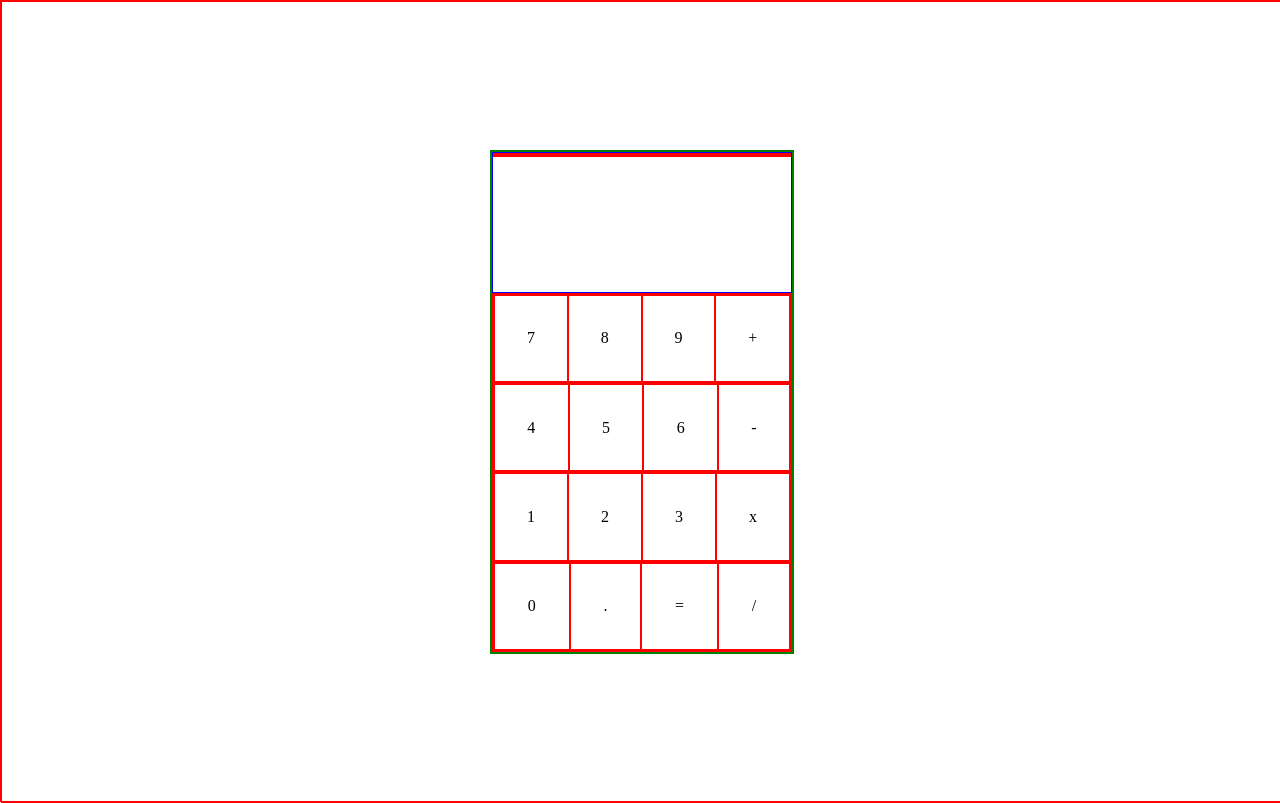
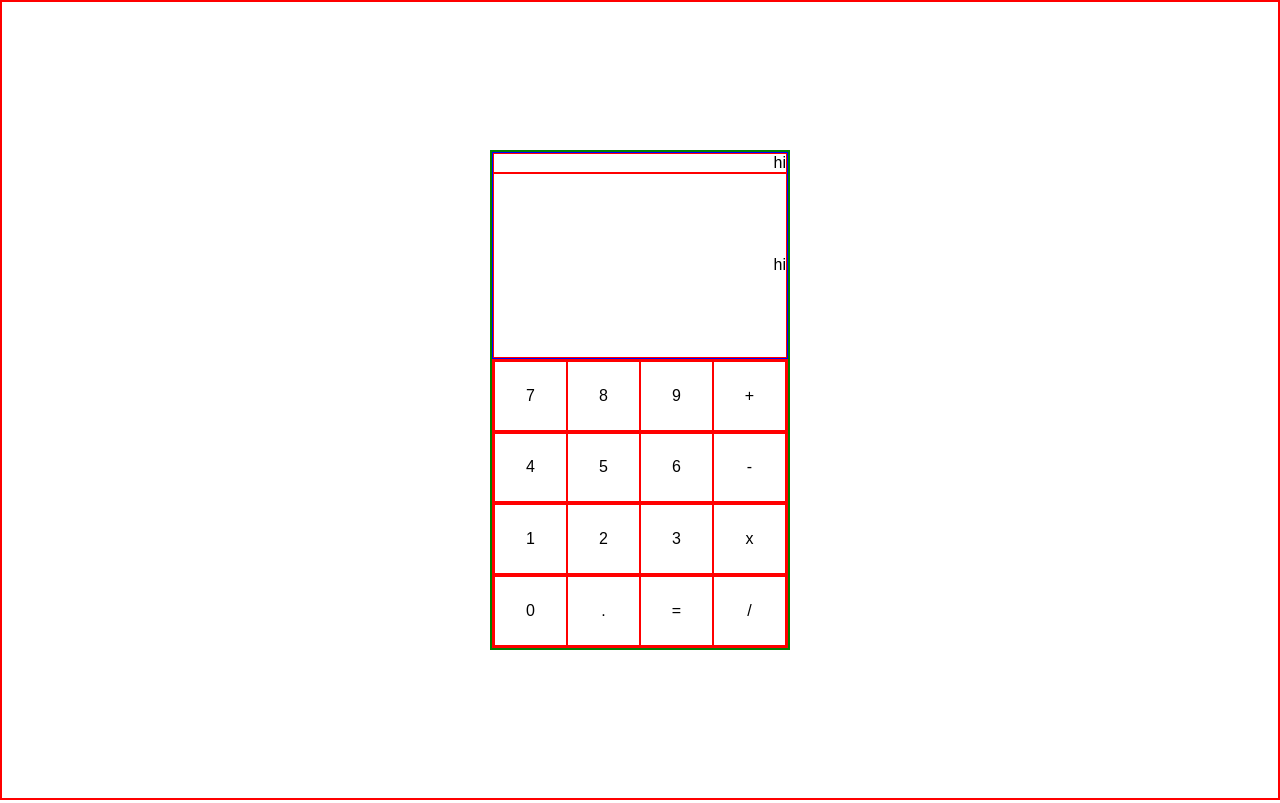
Before and after one commit to hlminh2000/Calculator, a plain HTML site: page index.html in a window 1280 px wide. Drawn offline with nearby package versions, Linux system fonts and the light colour scheme.

Commit message:
cleans up flexbox grid

```diff
--- a/index.html
+++ b/index.html
@@ -15,71 +15,71 @@
   </head>
 
 
-  <body class="flex flex-center flex-middle">
+  <body class="flex flex-center flex-middle width-4">
     <div class="app flex flex-column">
-      <div class="screen flex-1">
-        <div class="screen_operation">
-
+      <div class="screen flex flex-column flex-1">
+        <div class="screen_operation flex flex-justify-end">
+          hi
         </div>
-        <div class="screen_result">
-
+        <div class="screen_result flex flex-justify-end flex-middle flex-1">
+          hi
         </div>
       </div>
 
       <div class="buttons flex flex-column flex-2 flex-reverse">
         <div class="flex flex-row flex-1">
-          <div class="flex-1 flex flex-center flex-middle">
+          <div class="flex-1 flex flex-center flex-middle width-4 pointer">
             0
           </div>
-          <div class="flex-1 flex flex-center flex-middle ">
+          <div class="flex-1 flex flex-center flex-middle width-4 pointer ">
             .
           </div>
-          <div class="flex-1 flex flex-center flex-middle ">
+          <div class="flex-1 flex flex-center flex-middle width-4 pointer ">
             =
           </div>
-          <div class="flex-1 flex flex-center flex-middle ">
+          <div class="flex-1 flex flex-center flex-middle width-4 pointer ">
             /
           </div>
         </div>
         <div class="flex flex-row flex-1">
-          <div class="flex-1 flex flex-center flex-middle">
+          <div class="flex-1 flex flex-center flex-middle width-4 pointer">
             1
           </div>
-          <div class="flex-1 flex flex-center flex-middle ">
+          <div class="flex-1 flex flex-center flex-middle width-4 pointer ">
             2
           </div>
-          <div class="flex-1 flex flex-center flex-middle ">
+          <div class="flex-1 flex flex-center flex-middle width-4 pointer ">
             3
           </div>
-          <div class="flex-1 flex flex-center flex-middle ">
+          <div class="flex-1 flex flex-center flex-middle width-4 pointer ">
             x
           </div>
         </div>
         <div class="flex flex-row flex-1">
-          <div class="flex-1 flex flex-center flex-middle">
+          <div class="flex-1 flex flex-center flex-middle width-4 pointer">
             4
           </div>
-          <div class="flex-1 flex flex-center flex-middle ">
+          <div class="flex-1 flex flex-center flex-middle width-4 pointer ">
             5
           </div>
-          <div class="flex-1 flex flex-center flex-middle ">
+          <div class="flex-1 flex flex-center flex-middle width-4 pointer ">
             6
           </div>
-          <div class="flex-1 flex flex-center flex-middle ">
+          <div class="flex-1 flex flex-center flex-middle width-4 pointer ">
             -
           </div>
         </div>
         <div class="flex flex-row flex-1">
-          <div class="flex-1 flex flex-center flex-middle">
+          <div class="flex-1 flex flex-center flex-middle width-4 pointer">
             7
           </div>
-          <div class="flex-1 flex flex-center flex-middle ">
+          <div class="flex-1 flex flex-center flex-middle width-4 pointer ">
             8
           </div>
-          <div class="flex-1 flex flex-center flex-middle ">
+          <div class="flex-1 flex flex-center flex-middle width-4 pointer ">
             9
           </div>
-          <div class="flex-1 flex flex-center flex-middle ">
+          <div class="flex-1 flex flex-center flex-middle width-4 pointer ">
             +
           </div>
         </div>
--- a/style.scss
+++ b/style.scss
@@ -6,12 +6,16 @@ html{
 }
 
 body{
+  font-family: sans-serif;
   height: 100%;
   width: 100%;
   margin: 0;
 }
 
-*{border: solid 1px red;}
+*{
+  border: solid 1px red;
+  box-sizing: border-box;
+}
 
 .flex{
   display: flex;
@@ -48,12 +52,22 @@ body{
 }
 
 .flex-1{
-  flex-grow: 1;
+  flex: 1 0 25%;
 }
 .flex-2{
-  flex-grow: 2;
+  flex: 2 0 25%;
+}
+.flex-3{
+  flex: 3 0 25%;
 }
 
+.flex-justify-end{
+  justify-content: flex-end;
+}
+
+.pointer{
+  cursor: pointer;
+}
 
 
 
```
Also changed, not shown: style.css, 1 other file.
